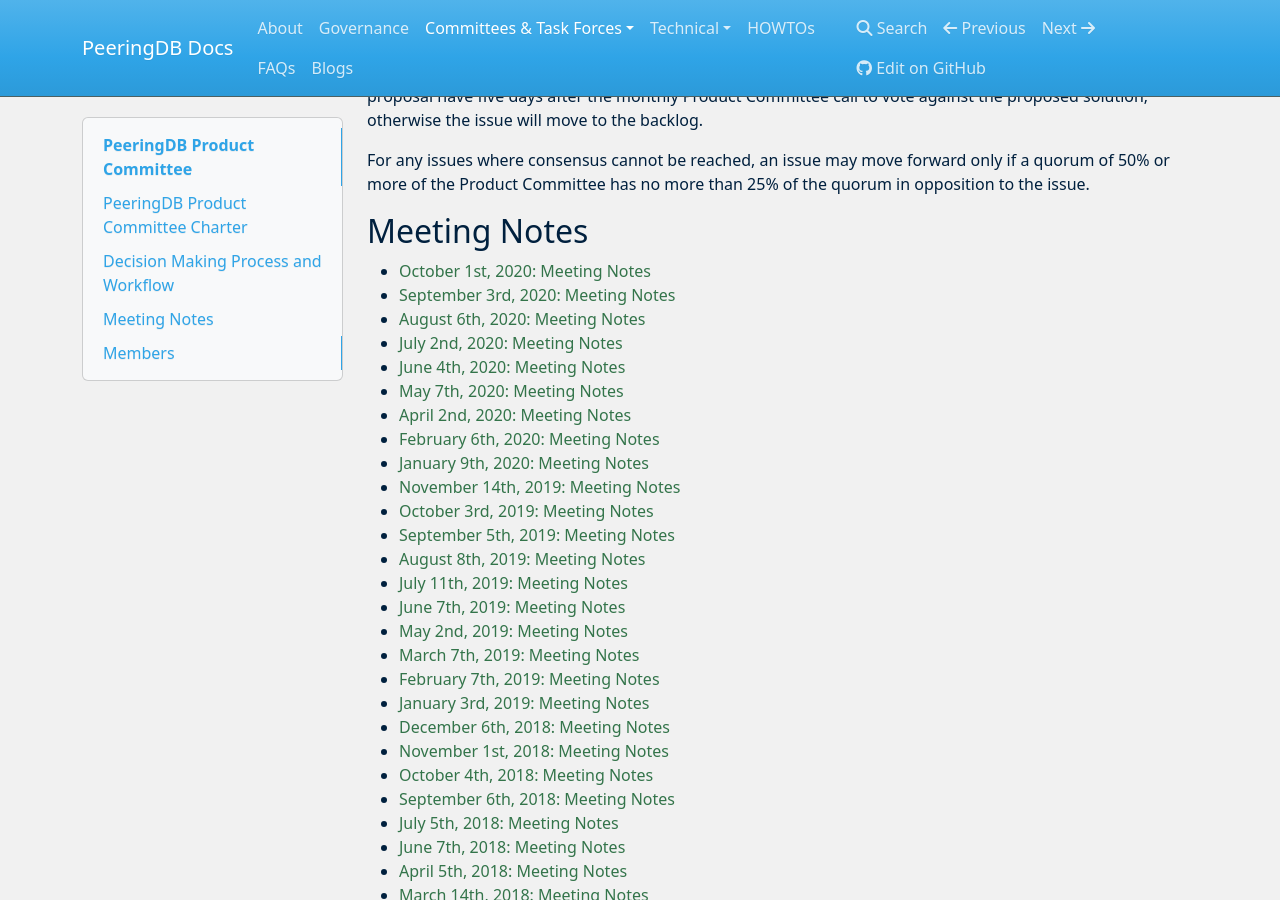
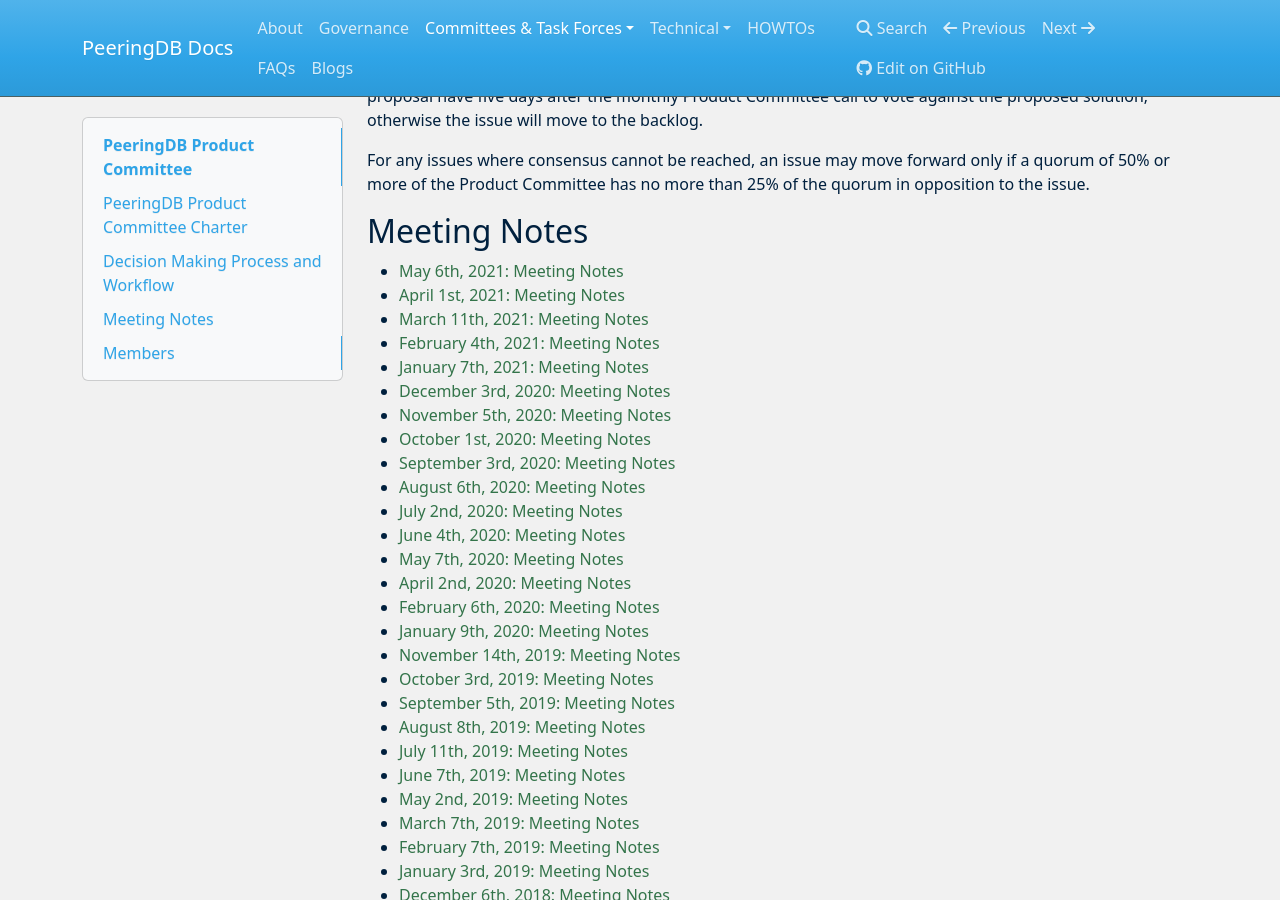
Before and after one commit to peeringdb/docs, an MkDocs documentation site: the page built from docs/committee/product/index.md, in a window 1280 px wide and 900 px high, scrolled down 2499 px. Built offline with MkDocs 1.6.1, drawn with Linux system fonts in a browser that asks for light colours; nearby versions of some CDN libraries.

Commit message:
Several moths of PC meeting notes
This commit has meeting notes for several months of PC meetings

```diff
--- a/docs/committee/product/index.md
+++ b/docs/committee/product/index.md
@@ -9,6 +9,13 @@
 
 ## Meeting Notes
 
+- [May 6th, 2021: Meeting Notes](notes/2021-05-06_Product_Committee_Notes.pdf)
+- [April 1st, 2021: Meeting Notes](notes/2021-04-01_Product_Committee_Notes.pdf)
+- [March 11th, 2021: Meeting Notes](notes/2021-03-11_Product_Committee_Notes.pdf)
+- [February 4th, 2021: Meeting Notes](notes/2021-02-04_Product_Committee_Notes.pdf)
+- [January 7th, 2021: Meeting Notes](notes/2021-01-07_Product_Committee_Notes.pdf)
+- [December 3rd, 2020: Meeting Notes](notes/2020-12-03_Product_Committee_Notes.pdf)
+- [November 5th, 2020: Meeting Notes](notes/2020-11-05_Product_Committee_Notes.pdf)
 - [October 1st, 2020: Meeting Notes](notes/2020-10-01_Product_Committee_Notes.pdf)
 - [September 3rd, 2020: Meeting Notes](notes/2020-09-03_Product_Committee_Notes.pdf)
 - [August 6th, 2020: Meeting Notes](notes/2020-08-06_Product_Committee_Notes.pdf)
```
Also changed, not shown: 7 other files.
